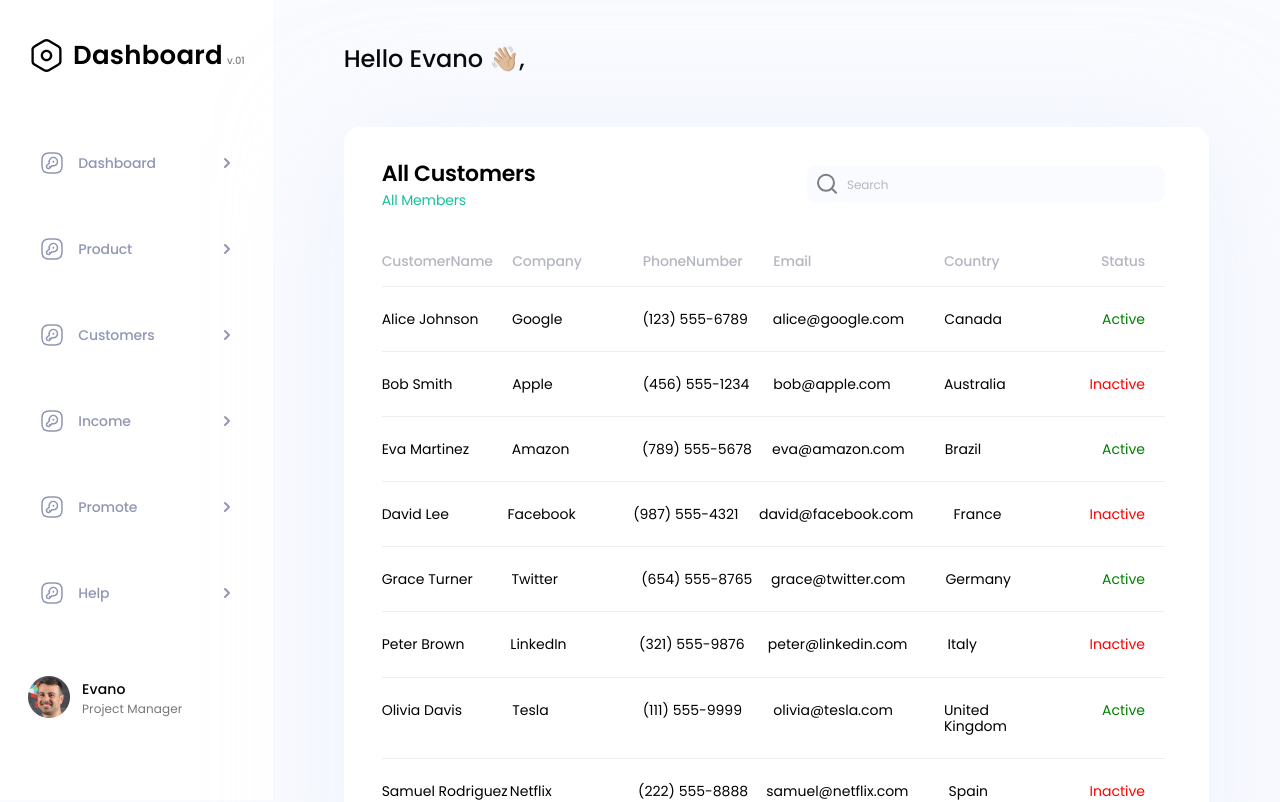
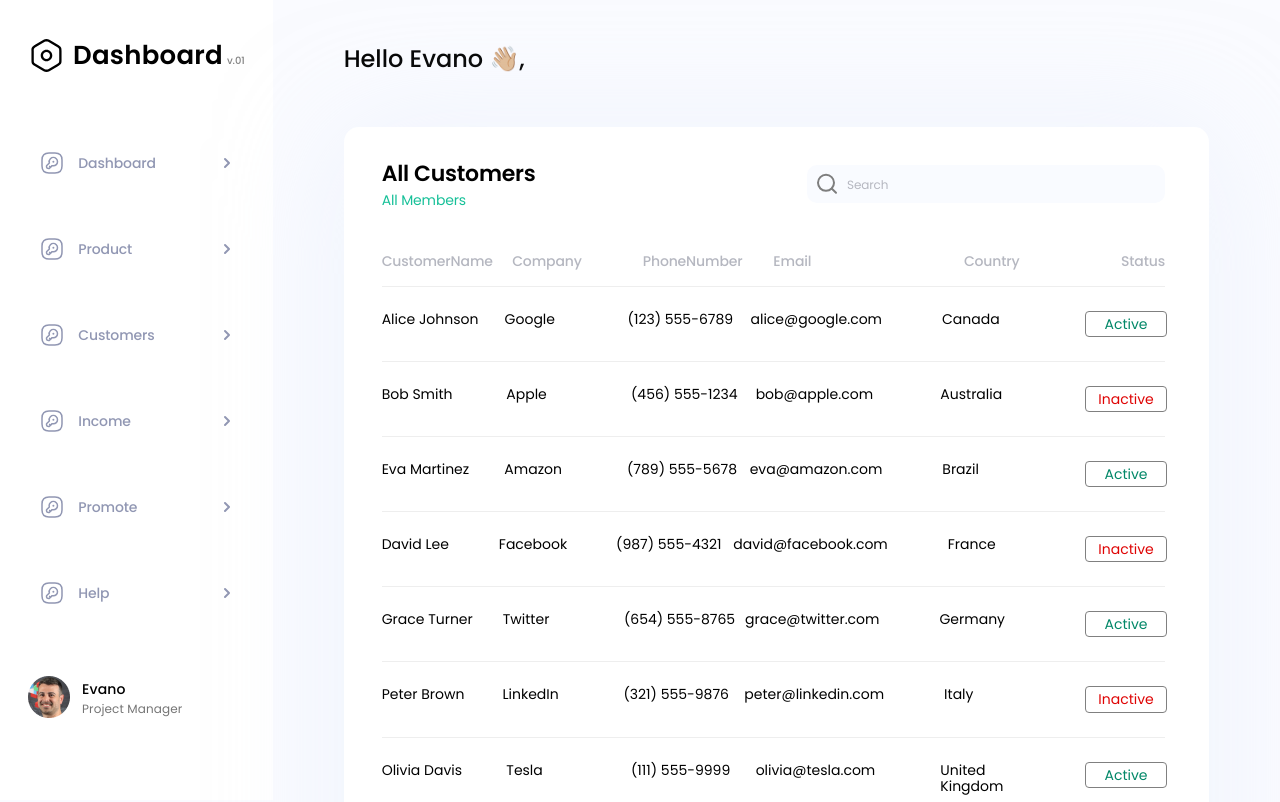
Before and after one commit to JevgenBalashov/Dashboard, a React (Create React App) app: page /customers in a window 1280 px wide. Shown: the top 802 px of the page. Built offline with nearby package versions, Linux system fonts and the light colour scheme.

Commit message:
add styles for active/inactive

```diff
--- a/src/components/Pages/Customers.jsx
+++ b/src/components/Pages/Customers.jsx
@@ -55,16 +55,22 @@ function AllCustomers() {
                                 {userFields.map((field, index) => (
                                     <div key={index}>
                                         {field === "Status" ? (
-                                            <span
+                                            <div className={styles.activeStatus}
                                             style={{
                                                 color:
                                                 user[field] === "Active"
-                                                    ? "green"
-                                                    : "red",
+                                                    ? "#008767"
+                                                    : "#DF0404",
+                                                width: "80px",
+                                                textAlign: "center",
+                                                border: "1px solid gray",
+                                                borderRadius: "4px",
+                                                paddingTop: "4px",
+                                                paddingBottom: "4px",
                                             }}
                                             >
                                             {user[field]}
-                                            </span>
+                                            </div>
                                         ) : (
                                             user[field]
                                         )}
--- a/src/components/Pages/Customers.module.scss
+++ b/src/components/Pages/Customers.module.scss
@@ -85,11 +85,11 @@
                     text-align: left;
                 }
                 li:nth-last-child(2) {
-                    padding-left: 40px;
+                    padding-left: 60px;
                 }
                 li:last-child {
                     text-align: right;
-                    margin-right: 20px;
+                    // margin-right: 55px;
                 }
             }
         }
@@ -115,11 +115,15 @@
         }
         li > div:nth-last-child(2) {
             text-align: left;
-            padding-left: 40px;
+            padding-left: 60px;
         }
         li > div:last-child {
             text-align: right;
-            margin-right: 20px;
+            width: 80px;
+            padding-left: 80px;
+        }
+        .activeStatus {
+
         }
     }
 
```
